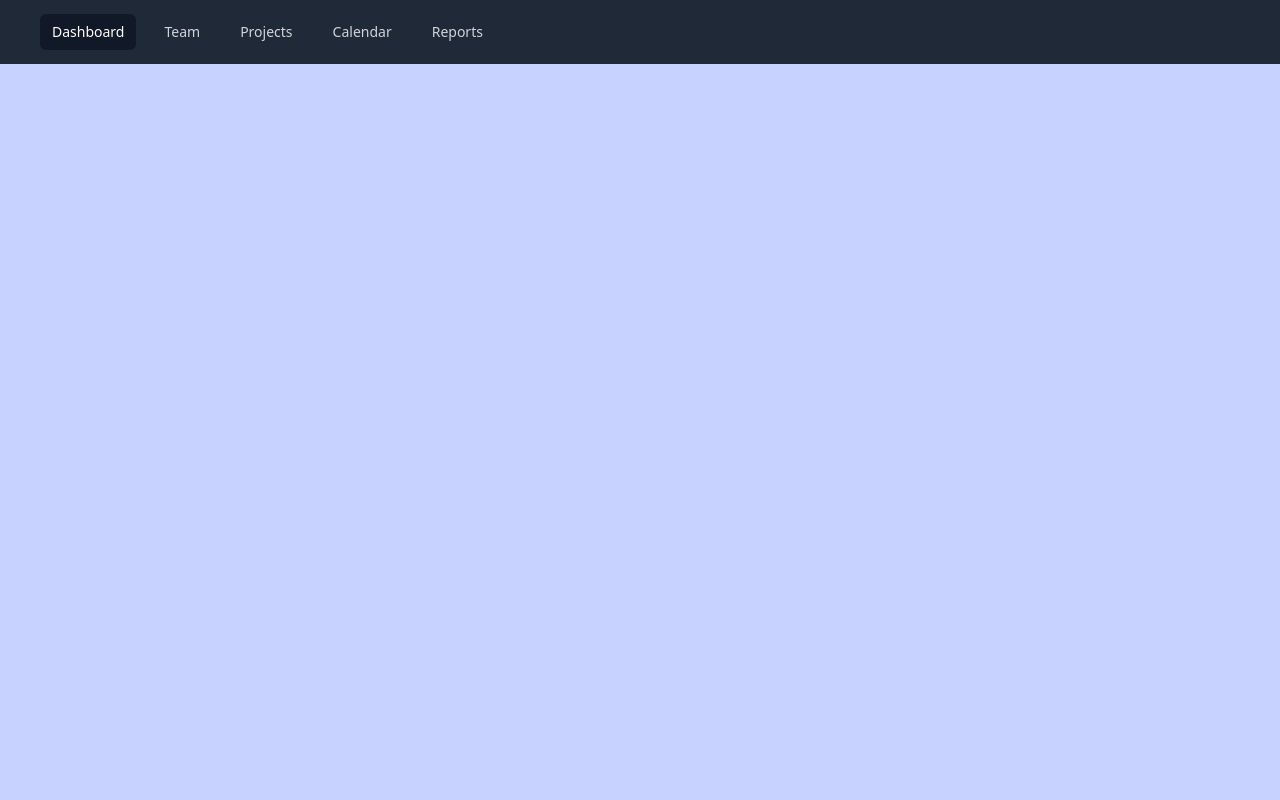
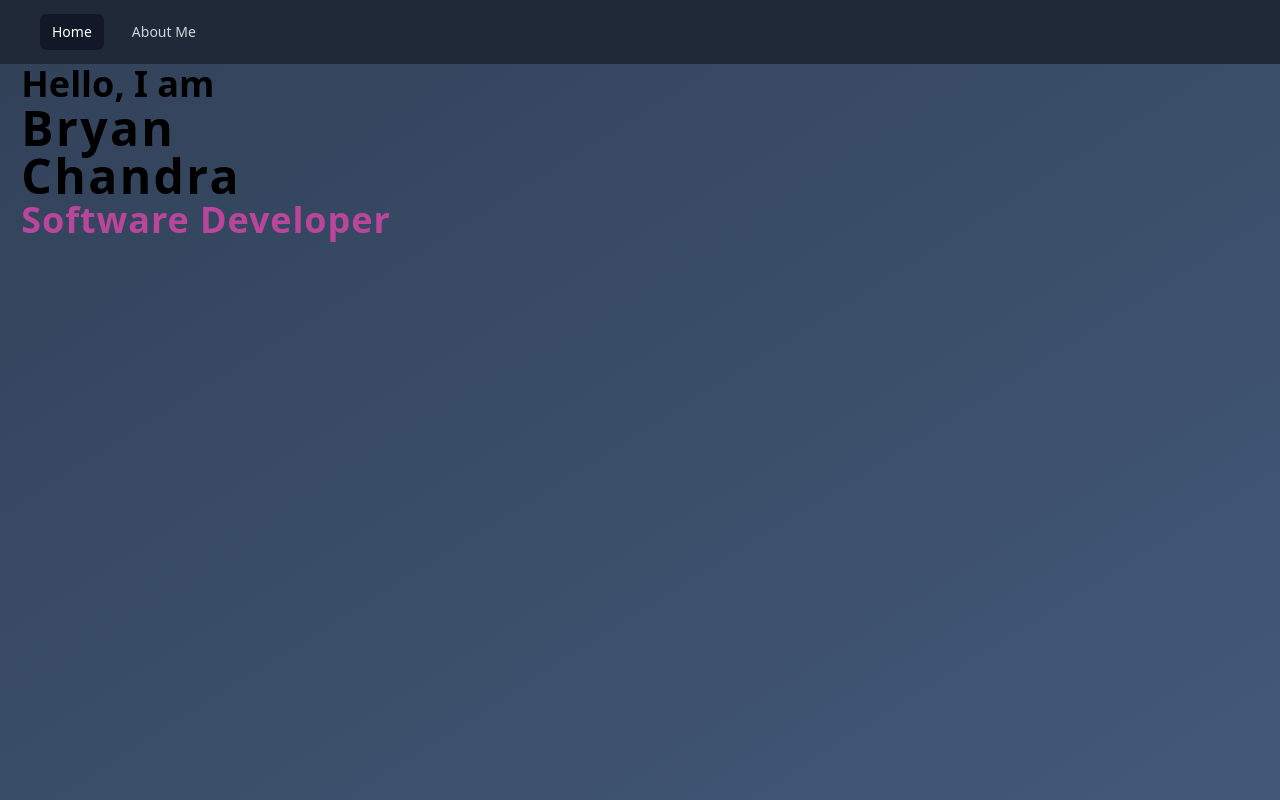
Before and after one commit to Colossies/nextJS, a Next.js app: page / in a window 1280 px wide. Shown: the top 800 px of the page. Built offline with nearby package versions, Linux system fonts and the light colour scheme.

Commit message:
Added some content

```diff
--- a/app/component/header.tsx
+++ b/app/component/header.tsx
@@ -2,17 +2,10 @@ import { Disclosure, DisclosureButton, DisclosurePanel, Menu, MenuButton, MenuIt
 import { Bars3Icon, BellIcon, XMarkIcon } from '@heroicons/react/24/outline'
 
 const navigation = [
-  { name: 'Dashboard', href: '#', current: true },
-  { name: 'Team', href: '#', current: false },
-  { name: 'Projects', href: '#', current: false },
-  { name: 'Calendar', href: '#', current: false },
-  { name: 'Reports', href: '#', current: false },
+  { name: 'Home', href: '#', current: true },
+  { name: 'About Me', href: '#', current: false },
 ]
-const userNavigation = [
-  { name: 'Your Profile', href: '#' },
-  { name: 'Settings', href: '#' },
-  { name: 'Sign out', href: '#' },
-]
+
 
 function classNames(...classes) {
   return classes.filter(Boolean).join(' ')
--- a/app/layout.tsx
+++ b/app/layout.tsx
@@ -1,6 +1,7 @@
 import '../styles/global.css';
 import Header from  './component/header';
-import OtherWorks from './other_works/other_works'
+import Footer from './component/footer';
+
 export default function RootLayout({
   children,
 }: {
--- a/app/other_works/other_works.tsx
+++ b/app/other_works/other_works.tsx
@@ -3,19 +3,20 @@ import {get_other_works as getWorks} from "@/lib/exp";
 export default async function OtherWorks() {
   const works = await getWorks();
   return (
+    <div className = "w-full h-full p-0">
       <div className = "max-w-2xl lg:max-w-none px-[10%] lg:px-[13%]">
         {works.map((o, index) => (
-        <div key = {o.id} className = "mx-auto grid max-w-2xl grid-cols-1 gap-x-8 gap-y-16 lg:mx-0 lg:max-w-none lg:grid-cols-2 lg:items-start lg:gap-y-16 lg:py-12 lg:h-svh">
-          <div className = {`-ml-12 lg:-mt-12 px-12 lg:pt-12 lg:top-4 ${index % 2 === 1 ? 'lg:col-start-2  ml-0' : 'lg:col-start-1'} lg:row-span-2 lg:row-start-1 lg:overflow-hidden lg:relative lg:h-full`}><Image
+          <div key = {o.id} id = {`section-${o.id}`} className = "mx-auto grid max-w-2xl grid-cols-1 gap-x-8 gap-y-16 lg:mx-0 lg:max-w-none lg:grid-cols-2 lg:items-start lg:gap-y-16 lg:py-12 lg:h-svh">
+            <div className = {`-ml-12 lg:-mt-12 px-12 lg:pt-12 lg:top-4 ${index % 2 === 1 ? 'lg:col-start-2  lg:ml-0' : 'lg:col-start-1'} lg:row-span-2 lg:row-start-1 lg:overflow-hidden lg:relative lg:h-full`}><Image
               src = {o.Image}
               alt  =  {o.Title}
               width = {100}
-            height = {300}
+              height = {100}
               blurDataURL='data:...'
               placeholder='blur'
               className = "w-full rounded-xl shadow-2xl ring-1 ring-black ring-opacity-5 lg:absolute lg:left-0 lg:h-full lg:w-auto lg:max-w-none"
               /></div>
-          <div className = {`-ml-12 lg:-mt-12 px-12 pb-12 lg:pt-12 lg:sticky lg:top-4 ${index % 2 === 1 ? 'lg:col-start-1' : 'lg:col-start-2 -mr-12 ml-0'} lg:row-span-2 lg:row-start-1 lg:overflow-hidden`}>
+            <div className = {`-ml-12 lg:-mt-12 px-12 pb-12 lg:pt-12 lg:sticky lg:top-4 ${index % 2 === 1 ? 'lg:col-start-1' : 'lg:col-start-2 lg:-mr-12 lg:ml-0'} lg:row-span-2 lg:row-start-1 lg:overflow-hidden`}>
               <div>
                 <h2 className = "font-extrabold mb-1 lg:mb-4 text-2xl">{o.Title}</h2>
               </div>
@@ -39,5 +40,6 @@ export default async function OtherWorks() {
           </div>
         ))}
       </div>
+    </div>
   )
 }
--- a/app/page.tsx
+++ b/app/page.tsx
@@ -1,10 +1,26 @@
 import OtherWorks from './other_works/other_works'
-
+// Palette #FEF3C7
 export default function Page() {
   return (
     <>
-    <div className = "h-svh bg-indigo-200 p-0">
+    <div className = "h-svh bg-gradient-to-br to-[#435979] from-[#314158] pt-16 flex flex-col lg:grid lg:grid-cols-3">
+      <div className = "lg:col-start-1 lg:h-full w-full lg:p-0 flex flex-col lg:px-[5%]">
+        {/* Qualifications */}
+          <h3 className = "font-bold text-4xl lg:font-left">Hello, I am</h3>
+          <h1 className = "tracking-wider font-extrabold text-5xl font-center lg:font-left">Bryan Chandra</h1>
+          <h1 className = "tracking-wide font-extrabold text-4xl lg:font-left text-[#b9469b]">Software Developer</h1>
+      </div>
+      <div className = "lg:col-start-2 lg:h-full w-full">
+        {/* Profile picture*/}
+        <div></div>
+      </div>
+      <div className = "lg:col-start-3 lg:h-full w-full">
+        {/* Contact info & social media, cv download button */}
+        <div>
 
+        </div>
+        <button></button>
+      </div>
     </div>
     <OtherWorks />
     </>
```
Also changed, not shown: app/component/footer.tsx (+7 -0 lines). Lines whose indentation alone changed are shown as unchanged.
